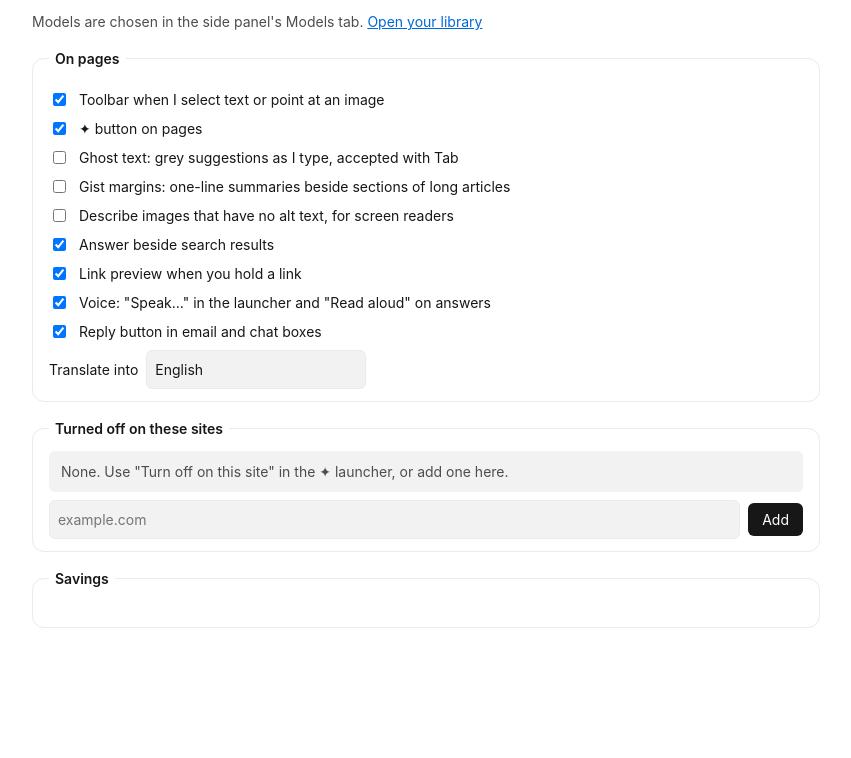
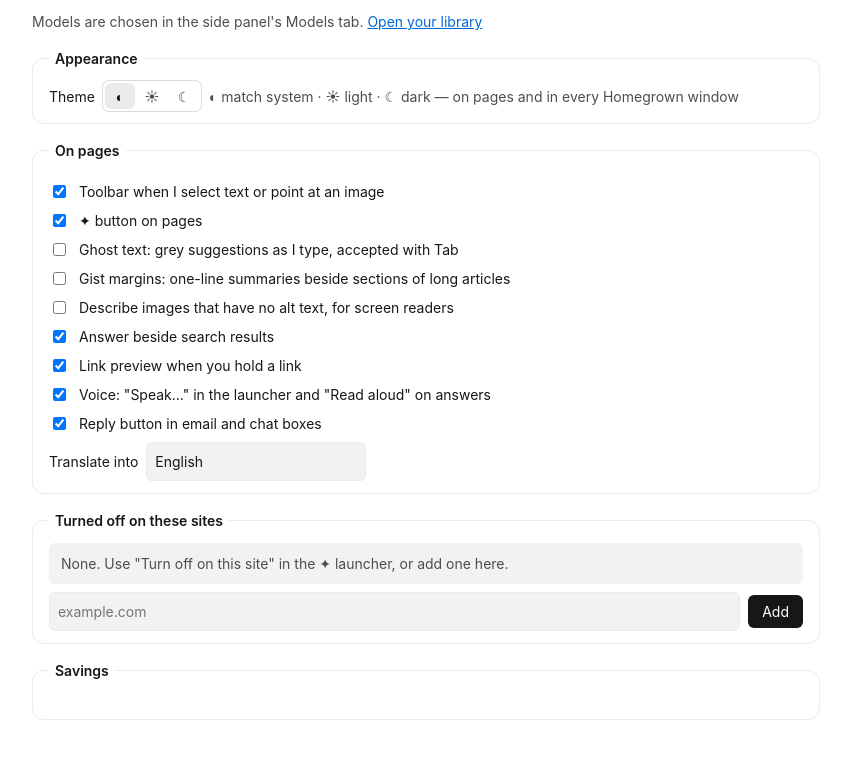
Before and after one commit to Yahyaali1/homegrown, a browser extension: page extension/settings.html in a window 1280 px wide. Shown: the part 60-818 px from the top of the page, without its empty margins (214-1065 px from the left). Drawn offline with Linux system fonts and the light colour scheme.

Commit message:
Theme switch (system / light / dark) everywhere; visible button edges in dark mode
- Tokens use light-dark(), so color-scheme alone flips the theme. The setting is stored in
  chrome.storage.sync 'theme'. ui/theme.js applies it on extension pages, with a ◐ ☀ ☾ switch in
  Settings → Appearance and the Mission control sidebar. The in-page UI sets color-scheme on its host.
- Secondary buttons get --btn-bg / --btn-edge: a 1px ring in both themes, plus a lifted fill in dark.

Co-Authored-By: Claude Opus 5.5 (1M context) <noreply@anthropic.com>

```diff
--- a/extension/agent.css
+++ b/extension/agent.css
@@ -11,13 +11,13 @@ h3 { font-size: var(--t-base); font-weight: 600; margin: var(--s5) 0 var(--s3);
 .spark { color: var(--fg); }
 .muted { color: var(--muted); } .small { font-size: var(--t-sm); font-weight: 400; }
 kbd { box-shadow: 0 0 0 1px var(--line); border-radius: 4px; padding: 0 5px; font: var(--t-xs) var(--mono); background: var(--bg); }
-button { font: inherit; font-weight: 500; border: 0; border-radius: var(--r-sm); height: 32px; padding: 0 12px; cursor: pointer; background: var(--bg); color: var(--fg);
-  box-shadow: var(--shadow-small); transition: background var(--d-fast), transform var(--d-fast) var(--ease-swift), opacity var(--d-fast); }
-button:hover { background: var(--gray-100); }
+button { font: inherit; font-weight: 500; border: 0; border-radius: var(--r-sm); height: 32px; padding: 0 12px; cursor: pointer; background: var(--btn-bg); color: var(--fg);
+  box-shadow: 0 0 0 1px var(--btn-edge), 0 1px 2px var(--sh-2); transition: background var(--d-fast), transform var(--d-fast) var(--ease-swift), opacity var(--d-fast); }
+button:hover { background: var(--btn-bg-hover); }
 button:active { transform: scale(.97); background: var(--gray-200); }
 button.primary { background: var(--accent); color: var(--accent-fg); box-shadow: none; }
 button.primary:hover { background: color-mix(in srgb, var(--accent) 85%, var(--bg)); }
-button.secondary { background: var(--bg); }
+button.secondary { background: var(--btn-bg); }
 button.wide { width: 100%; }
 button:disabled { opacity: .5; cursor: default; }
 :focus-visible { outline: none; box-shadow: var(--focus-ring) !important; }
@@ -118,3 +118,8 @@ td a { color: var(--link); text-decoration: none; }
 #saved .acts { display: flex; gap: 6px; }
 #saved .acts button { font-size: var(--t-sm); height: 26px; padding: 0 8px; }
 @media (max-width: 760px) { body { grid-template-columns: 1fr; } aside { position: static; height: auto; border-right: 0; border-bottom: 1px solid var(--line); } .goal-row { flex-direction: column; } }
+
+/* theme switch (ui/theme.js) */
+.theme-switch { display: inline-flex; gap: 2px; padding: 2px; border-radius: var(--r-sm); box-shadow: 0 0 0 1px var(--btn-edge); width: max-content; }
+.theme-switch button { height: 26px; width: 30px; padding: 0; box-shadow: none; background: transparent; color: var(--muted); }
+.theme-switch button[aria-pressed=true] { background: var(--gray-200); color: var(--fg); }
--- a/extension/library.css
+++ b/extension/library.css
@@ -13,7 +13,8 @@ nav { display: flex; gap: 4px; margin: 16px 0; flex-wrap: wrap; }
 nav button { background: none; color: var(--muted); }
 nav button[aria-selected='true'] { background: var(--surface); color: var(--text); font-weight: 600; }
 button { font: inherit; border: 0; border-radius: var(--r-sm); padding: 6px 14px; background: var(--accent); color: var(--accent-text); cursor: pointer; }
-button.secondary { background: var(--surface); color: var(--text); border: 1px solid var(--border); }
+button.secondary { background: var(--btn-bg); color: var(--text); border: 0; box-shadow: 0 0 0 1px var(--btn-edge); }
+button.secondary:hover { background: var(--btn-bg-hover); }
 input, textarea { font: inherit; color: inherit; background: var(--surface); border: 1px solid var(--border); border-radius: var(--r-sm); padding: 8px; width: 100%; }
 .row { display: flex; gap: 8px; align-items: center; flex-wrap: wrap; }
 .row input { flex: 1; width: auto; }
@@ -26,3 +27,8 @@ blockquote { margin: 0; border-left: 3px solid #ffd500; padding-left: 8px; }
 label.toggle { display: flex; gap: 10px; align-items: flex-start; margin: 8px 0; }
 label.toggle input { width: auto; margin-top: 4px; }
 :focus-visible { outline: 2px solid var(--focus); outline-offset: 2px; }
+
+/* theme switch (ui/theme.js) */
+.theme-switch { display: inline-flex; gap: 2px; padding: 2px; border-radius: var(--r-sm); box-shadow: 0 0 0 1px var(--btn-edge); width: max-content; }
+.theme-switch button { height: 26px; width: 30px; padding: 0; border: 0; box-shadow: none; background: transparent; color: var(--muted); }
+.theme-switch button[aria-pressed=true] { background: var(--gray-200); color: var(--fg); }
--- a/extension/settings.html
+++ b/extension/settings.html
@@ -4,12 +4,18 @@
   <meta charset="utf-8">
   <meta name="viewport" content="width=device-width, initial-scale=1">
   <title>Homegrown settings</title>
+  <script src="ui/theme.js"></script>
   <link rel="stylesheet" href="settings.css">
 </head>
 <body>
 <main>
   <h1>Homegrown settings</h1>
   <p class="muted">Models are chosen in the side panel's Models tab. <a href="library.html">Open your library</a></p>
+
+  <fieldset>
+    <legend>Appearance</legend>
+    <div class="row">Theme <div class="theme-switch"></div><span class="muted">◐ match system · ☀ light · ☾ dark — on pages and in every Homegrown window</span></div>
+  </fieldset>
 
   <fieldset>
     <legend>On pages</legend>
--- a/extension/sidepanel.css
+++ b/extension/sidepanel.css
@@ -57,7 +57,8 @@ button {
   cursor: pointer;
 }
 button:disabled { opacity: 0.5; cursor: default; }
-button.secondary { background: var(--surface); color: var(--text); border: 1px solid var(--border); }
+button.secondary { background: var(--btn-bg); color: var(--text); border: 0; box-shadow: 0 0 0 1px var(--btn-edge); }
+button.secondary:hover { background: var(--btn-bg-hover); }
 button.link { background: none; color: var(--link); padding: 0; align-self: flex-start; }
 :focus-visible { outline: 2px solid var(--focus); outline-offset: 2px; }
 
@@ -108,3 +109,8 @@ footer b { color: var(--text); font-weight: 600; }
 .task-list .result { display: block; font-size: 12px; white-space: pre-wrap; margin-top: 4px; }
 #task-vars label { display: flex; gap: 6px; align-items: center; }
 #sched-url, #task-paste { flex: 1; }
+
+/* theme switch (ui/theme.js) */
+.theme-switch { display: inline-flex; gap: 2px; padding: 2px; border-radius: var(--r-sm); box-shadow: 0 0 0 1px var(--btn-edge); width: max-content; }
+.theme-switch button { height: 26px; width: 30px; padding: 0; border: 0; box-shadow: none; background: transparent; color: var(--muted); }
+.theme-switch button[aria-pressed=true] { background: var(--gray-200); color: var(--fg); }
--- /dev/null
+++ b/extension/ui/theme.js
@@ -0,0 +1,30 @@
+// Theme for extension pages: 'system' | 'light' | 'dark' in chrome.storage.sync 'theme' (content/core.js reads the
+// same key for the in-page UI). localStorage holds a copy so the page paints in the right theme before storage answers.
+(() => {
+  let current = 'system';
+  const apply = (t) => {
+    current = t;
+    if (t === 'light' || t === 'dark') document.documentElement.dataset.theme = t;
+    else delete document.documentElement.dataset.theme;
+    try { localStorage.theme = t; } catch {}
+    for (const b of document.querySelectorAll('.theme-switch button')) b.setAttribute('aria-pressed', b.value === t);
+  };
+  try { apply(localStorage.theme || 'system'); } catch {}
+  chrome.storage.sync.get({ theme: 'system' }).then((s) => apply(s.theme));
+  chrome.storage.onChanged.addListener((c, area) => area === 'sync' && c.theme && apply(c.theme.newValue || 'system'));
+
+  // <div class="theme-switch"></div> anywhere on a page becomes a three-way switch.
+  addEventListener('DOMContentLoaded', () => {
+    for (const box of document.querySelectorAll('.theme-switch')) {
+      box.setAttribute('role', 'group');
+      box.setAttribute('aria-label', 'Theme');
+      for (const [value, label, title] of [['system', '◐', 'Match system'], ['light', '☀', 'Light'], ['dark', '☾', 'Dark']]) {
+        const b = Object.assign(document.createElement('button'), { type: 'button', value, textContent: label, title });
+        b.setAttribute('aria-label', title);
+        b.onclick = () => chrome.storage.sync.set({ theme: value });
+        box.append(b);
+      }
+    }
+    apply(current);
+  });
+})();
--- a/extension/ui/tokens.css
+++ b/extension/ui/tokens.css
@@ -4,17 +4,28 @@
    Rules and usage: docs/design-system.md. Change a value here, never in a surface's stylesheet. */
 
 :root, :host {
-  color-scheme: light dark;
+  color-scheme: light dark; /* follows the system; [data-theme] pins it on pages (ui/theme.js); core.js sets it on its host */
   interpolate-size: allow-keywords; /* lets height/width animate to and from auto */
 
-  /* Geist gray scale. 100 bg · 200 hover bg · 300 active bg · 400 border · 500 hover border · 600 active border
-     700 high-contrast bg · 800 its hover · 900 secondary text · 1000 primary text */
-  --gray-100: hsl(0 0% 95%); --gray-200: hsl(0 0% 92%); --gray-300: hsl(0 0% 90%); --gray-400: hsl(0 0% 92%);
-  --gray-500: hsl(0 0% 79%); --gray-600: hsl(0 0% 66%); --gray-700: hsl(0 0% 56%); --gray-800: hsl(0 0% 49%);
-  --gray-900: hsl(0 0% 30%); --gray-1000: hsl(0 0% 9%);
-  --bg-100: hsl(0 0% 100%); --bg-200: hsl(0 0% 98%);
-  --blue-700: hsl(212 100% 48%); --blue-900: hsl(211 100% 42%);
-  --green-900: hsl(133 50% 32%); --amber-900: hsl(30 100% 32%); --red-900: hsl(358 66% 48%);
+  /* Geist gray scale, light-dark(light, dark). 100 bg · 200 hover bg · 300 active bg · 400 border · 500 hover border
+     600 active border · 700 high-contrast bg · 800 its hover · 900 secondary text · 1000 primary text */
+  --gray-100: light-dark(hsl(0 0% 95%), hsl(0 0% 10%));
+  --gray-200: light-dark(hsl(0 0% 92%), hsl(0 0% 12%));
+  --gray-300: light-dark(hsl(0 0% 90%), hsl(0 0% 16%));
+  --gray-400: light-dark(hsl(0 0% 92%), hsl(0 0% 18%));
+  --gray-500: light-dark(hsl(0 0% 79%), hsl(0 0% 27%));
+  --gray-600: light-dark(hsl(0 0% 66%), hsl(0 0% 53%));
+  --gray-700: light-dark(hsl(0 0% 56%), hsl(0 0% 56%));
+  --gray-800: light-dark(hsl(0 0% 49%), hsl(0 0% 49%));
+  --gray-900: light-dark(hsl(0 0% 30%), hsl(0 0% 63%));
+  --gray-1000: light-dark(hsl(0 0% 9%), hsl(0 0% 93%));
+  --bg-100: light-dark(hsl(0 0% 100%), hsl(0 0% 4%));
+  --bg-200: light-dark(hsl(0 0% 98%), hsl(0 0% 0%));
+  --blue-700: hsl(212 100% 48%);
+  --blue-900: light-dark(hsl(211 100% 42%), hsl(210 100% 66%));
+  --green-900: light-dark(hsl(133 50% 32%), hsl(131 43% 57%));
+  --amber-900: light-dark(hsl(30 100% 32%), hsl(39 90% 50%));
+  --red-900: light-dark(hsl(358 66% 48%), hsl(358 100% 69%));
 
   /* roles */
   --bg: var(--bg-100);              /* surfaces, popovers, cards */
@@ -31,6 +42,11 @@
   --link: var(--blue-900);
   --good: var(--green-900); --warn: var(--amber-900); --danger: var(--red-900);
 
+  /* buttons: secondary buttons always show an edge; in dark they also get a lifted fill */
+  --btn-bg: light-dark(hsl(0 0% 100%), hsl(0 0% 11%));
+  --btn-bg-hover: light-dark(hsl(0 0% 95%), hsl(0 0% 16%));
+  --btn-edge: light-dark(#00000024, #ffffff2e);
+
   /* type: Geist if installed, then the system face */
   --font: "Geist", "Inter", -apple-system, BlinkMacSystemFont, "Segoe UI", system-ui, sans-serif;
   --mono: "Geist Mono", ui-monospace, "SF Mono", Menlo, monospace;
@@ -42,12 +58,14 @@
   --s1: 4px; --s2: 8px; --s3: 12px; --s4: 16px; --s5: 24px; --s6: 32px;
 
   /* shadows double as borders (Geist "shadow-border") */
-  --shadow-border-base: 0 0 0 1px #00000014;
+  --sh-ring: light-dark(#00000014, #ffffff25);
+  --sh-1: light-dark(#00000005, #00000029); --sh-2: light-dark(#0000000a, #00000052); --sh-3: light-dark(#0000000f, #00000052);
+  --shadow-border-base: 0 0 0 1px var(--sh-ring);
   --shadow-border: var(--shadow-border-base), 0 0 0 1px var(--bg-200);
-  --shadow-small: var(--shadow-border-base), 0 2px 2px #0000000a;
-  --shadow-tooltip: var(--shadow-border-base), 0 1px 1px #00000005, 0 4px 8px #0000000a;
-  --shadow-menu: var(--shadow-border-base), 0 1px 1px #00000005, 0 4px 8px -4px #0000000a, 0 16px 24px -8px #0000000f;
-  --shadow-modal: var(--shadow-border-base), 0 1px 1px #00000005, 0 8px 16px -4px #0000000a, 0 24px 32px -8px #0000000f;
+  --shadow-small: var(--shadow-border-base), 0 2px 2px var(--sh-2);
+  --shadow-tooltip: var(--shadow-border-base), 0 1px 1px var(--sh-1), 0 4px 8px var(--sh-2);
+  --shadow-menu: var(--shadow-border-base), 0 1px 1px var(--sh-1), 0 4px 8px -4px var(--sh-2), 0 16px 24px -8px var(--sh-3);
+  --shadow-modal: var(--shadow-border-base), 0 1px 1px var(--sh-1), 0 8px 16px -4px var(--sh-2), 0 24px 32px -8px var(--sh-3);
   --focus-ring: 0 0 0 2px var(--bg), 0 0 0 4px var(--focus);
 
   /* Geist motion: popovers .2s, overlays .3s from scale .96, on the "swift" curve (a small overshoot) */
@@ -61,18 +79,8 @@
   --accent-text: var(--accent-fg); --user: var(--gray-100); --warn-bg: var(--gray-100);
   --shadow: var(--shadow-menu); --shadow-sm: var(--shadow-small);
 }
-@media (prefers-color-scheme: dark) {
-  :root, :host {
-    --gray-100: hsl(0 0% 10%); --gray-200: hsl(0 0% 12%); --gray-300: hsl(0 0% 16%); --gray-400: hsl(0 0% 18%);
-    --gray-500: hsl(0 0% 27%); --gray-600: hsl(0 0% 53%); --gray-700: hsl(0 0% 56%); --gray-800: hsl(0 0% 49%);
-    --gray-900: hsl(0 0% 63%); --gray-1000: hsl(0 0% 93%);
-    --bg-100: hsl(0 0% 4%); --bg-200: hsl(0 0% 0%);
-    --blue-700: hsl(212 100% 48%); --blue-900: hsl(210 100% 66%);
-    --green-900: hsl(131 43% 57%); --amber-900: hsl(39 90% 50%); --red-900: hsl(358 100% 69%);
-    --shadow-border-base: 0 0 0 1px #ffffff25;
-    --shadow-small: var(--shadow-border-base), 0 1px 2px #00000029;
-  }
-}
+:root[data-theme=light] { color-scheme: light; }
+:root[data-theme=dark] { color-scheme: dark; }
 
 /* ---- primitives (opt in by class) ---- */
 
```
Also changed, not shown: docs/design-system.md (+16 -2 lines), extension/agent.html (+3 -0 lines), extension/content/core.js (+10 -7 lines), extension/library.html (+1 -0 lines), extension/reader.html (+1 -0 lines), extension/sidepanel.html (+1 -0 lines).
